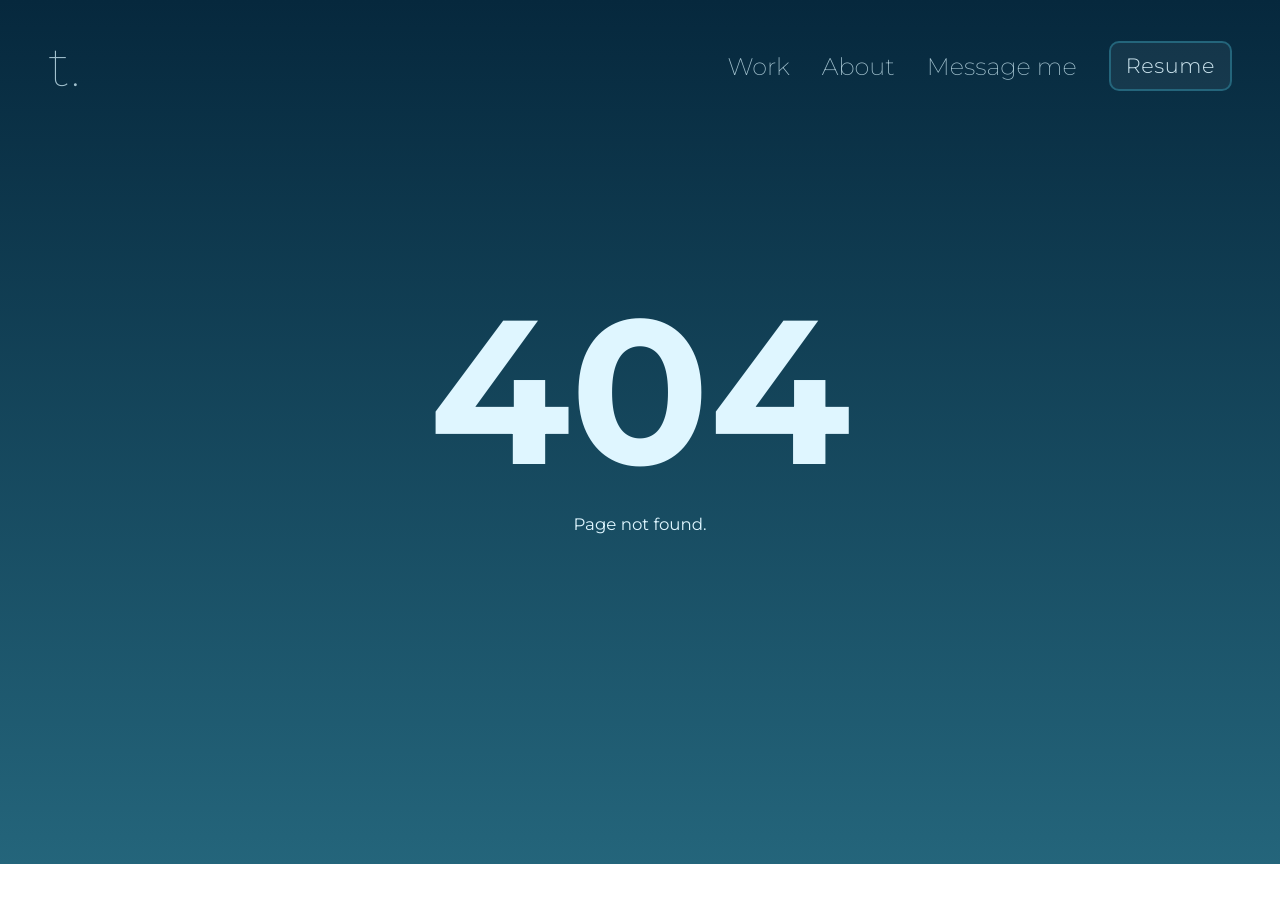
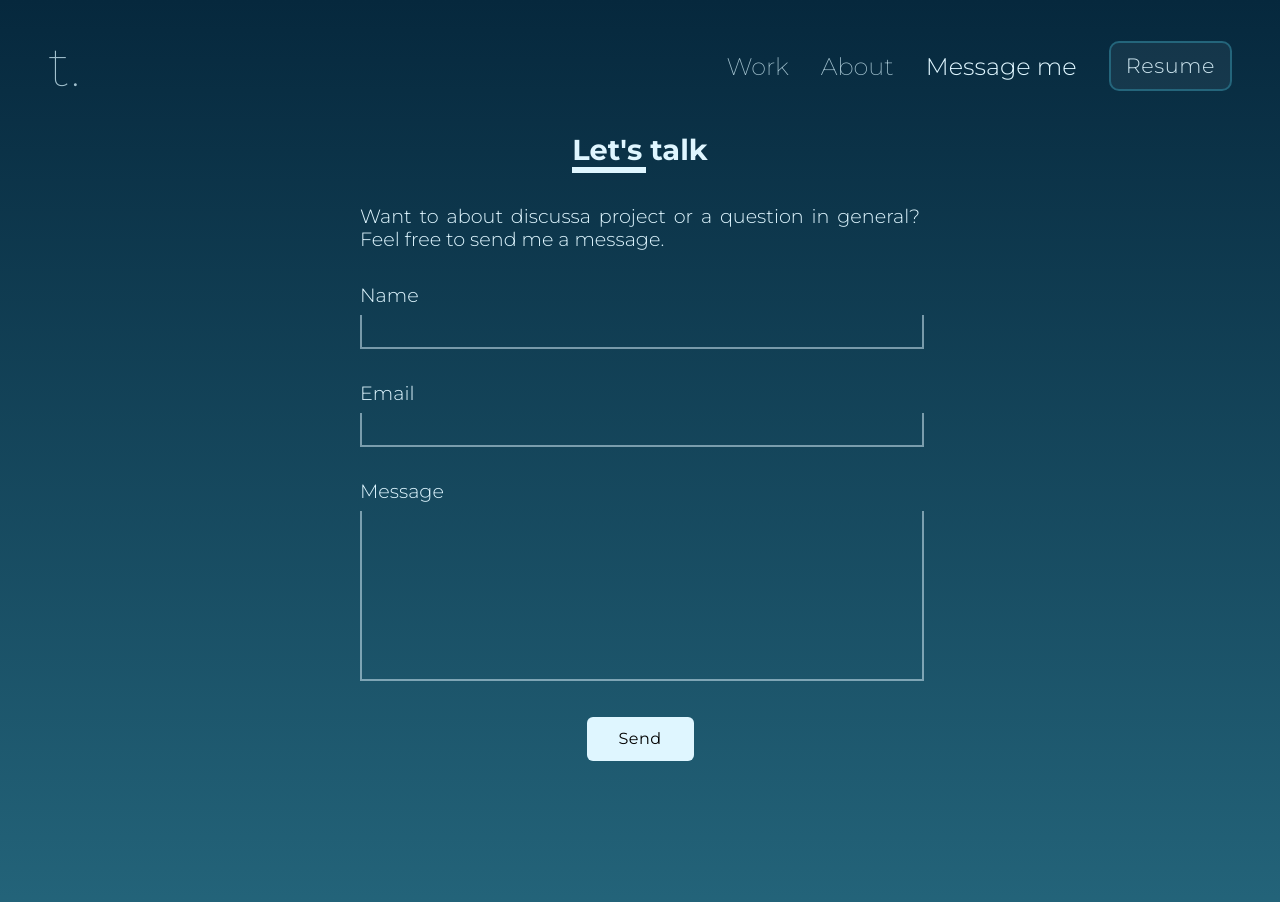
Before and after one commit to Tharushag/portfolio-3, a React (Create React App) app: page /message-me in a window 1280 px wide. Before the commit this address had no page. Shown: the top 902 px of the page. Before the commit the page ends 864 px from the top, so only its background shows below. Built offline with nearby package versions, Linux system fonts and the light colour scheme.

Commit message:
complete message-me font-end

```diff
--- a/public/style.css
+++ b/public/style.css
@@ -821,3 +821,91 @@ nav li {
 .info-para {
   font-weight: 200;
 }
+
+.msg-me {
+  color: #DFF6FF;
+  padding-bottom: 6rem;
+}
+
+.msg-wrapper {
+  align-items: center;
+  display: flex;
+  flex-direction: column;
+  gap: 2rem;
+  margin-top: 2rem;
+}
+
+.msg-box {
+  display: flex;
+  flex-direction: column;
+  gap: 2rem;
+  width: 35rem;
+}
+
+.msg-box p, label {
+  font-weight: 300;
+}
+
+.error-box {
+  align-items: center;
+  display: flex;
+  gap: .5rem;
+}
+
+.error {
+  color: red;
+  font-size: .8rem;
+}
+
+input, textarea {
+  background-color: transparent;
+  border: 2px solid rgba(223, 246, 255, .5);
+  border-top: none;
+  color: #DFF6FF;
+  font-weight: 200;
+  outline: none;
+  margin-top: .5rem;
+  padding: .25rem .5rem;
+  width: calc(100% - 1rem);
+}
+input:focus, textarea:focus {
+  border-color: rgba(223, 246, 255, 1);
+}
+
+textarea {
+  resize: none;
+  height: 10rem;
+}
+
+@media (max-width: 700px) {
+  .msg-me {
+    height: initial !important;
+  }
+}
+
+@media (max-width: 600px) {
+  .msg-wrapper {
+    padding: 1rem;
+  }
+
+  .msg-box {
+    width: 100%;
+  }
+}
+
+.send-box {
+  display: flex;
+  justify-content: center;
+}
+
+.send-btn {
+  background-color: #DFF6FF !important;
+  border-radius: 6px !important;
+  color: black !important;
+  font-family: "Montserrat", sans-serif !important;
+  font-size: clamp(1rem, 1.2vw, 1.1rem) !important;
+  font-weight: 500 !important;
+  text-transform: none !important;
+  padding: .5rem clamp(1rem, 3vw, 2rem) !important;
+  width: fit-content !important;
+}
--- a/src/components/App.jsx
+++ b/src/components/App.jsx
@@ -2,6 +2,7 @@ import { BrowserRouter as Router, Route, Routes } from 'react-router-dom'
 import Work from './Work';
 import PageNotFound from './PageNotFound';
 import About from './About';
+import Message from './Message';
 
 function App() {
   return (
@@ -10,6 +11,7 @@ function App() {
           <Route exact path="/" element={<Work />} />
           <Route exact path="/work" element={<Work />} />
           <Route exact path="/about" element={<About />} />
+          <Route exact path="/message-me" element={<Message />} />
           <Route path="*" element={<PageNotFound />} />
         </Routes>
     </Router>
--- /dev/null
+++ b/src/components/Message.jsx
@@ -0,0 +1,142 @@
+import { useState } from 'react';
+import Navbar from './Navbar';
+import Title from './Title';
+import Button from '@mui/material/Button';
+
+function Message() {
+  const [input, setInput] = useState({
+    name: "",
+    email: "",
+    msg: ""
+  });
+
+  const [emailError, setEmailError] = useState("");
+  const [emptyError, setEmptyError] = useState({
+    name: "",
+    email: "",
+    msg: ""
+  });
+
+  function handleChange(event) {
+    const { name, value } = event.target;
+
+    setInput((preVal) => {
+      return {
+        ...preVal,
+        [name]: value
+      };
+    });
+
+    setEmptyError((preVal) => {
+      return {
+        ...preVal,
+        [name]: ""
+      };
+    });
+
+    if (name === "email") {
+      checkEmail(value);
+    }
+  }
+
+  function handleSubmit(event) {
+    event.preventDefault();
+    isEmpty();
+
+    if (!areThereErrors()) {
+      console.log("Nicely done!");
+    }
+  }
+
+  function areThereErrors() {
+    if ((emailError === "") && (emptyError.name === "") && (emptyError.email === "") && (emptyError.msg === "")) {
+      return false;
+    } else {
+      return true;
+    }
+  }
+
+  function checkEmail(email) {
+    let emailRegx = /^[\w-.]+@([\w-]+.)+[\w-]{2,}$/i;
+
+    if (emailRegx.test(email)) {
+      setEmailError("");
+    } else {
+      setEmailError("*Invalid email address.");
+    }
+  }
+
+  function isEmpty() {
+    ["name", "email", "msg"].forEach(name => {
+      if (input[name].length === 0) {
+        setEmptyError((preVal) => {
+          return {
+            ...preVal,
+            [name]: "*Please fill all fields."
+          };
+        });
+      }
+    });
+  }
+
+  return (
+    <section id="landing-page" className="msg-me">
+      <Navbar page="message-me" />
+
+      <div className="msg-wrapper">
+        <Title title="Let's talk" />
+
+        <form className="msg-box" onSubmit={ handleSubmit } >
+          <p className="regular-para">Want to  about discussa project or a question in general? Feel free to send me a message.</p>
+
+          <div>
+            <div className="error-box">
+              <label className="regular-para">Name</label>
+              <p className="error">{ emptyError.name }</p>
+            </div>
+            <input
+              type="text"
+              name="name"
+              className="regular-para"
+              onChange={ handleChange }
+              value={ input.name }
+            />
+          </div>
+
+          <div>
+            <div className="error-box">
+              <label className="regular-para">Email</label>
+              <p className="error">{ emailError || emptyError.email }</p>
+            </div>
+            <input
+              type="email"
+              name="email"
+              className="regular-para"
+              onChange={ handleChange }
+              value={ input.email }
+            />
+          </div>
+
+          <div>
+            <div className="error-box">
+              <label className="regular-para">Message</label>
+              <p className="error">{ emptyError.msg }</p>
+            </div>
+            <textarea
+              name="msg"
+              className="regular-para"
+              onChange={ handleChange }
+              value={ input.msg }
+            />
+          </div>
+
+          <div className="send-box">
+            <Button type="submit" className="send-btn">Send</Button>
+          </div>
+        </form>
+      </div>
+    </section>
+  );
+}
+
+export default Message;
```
